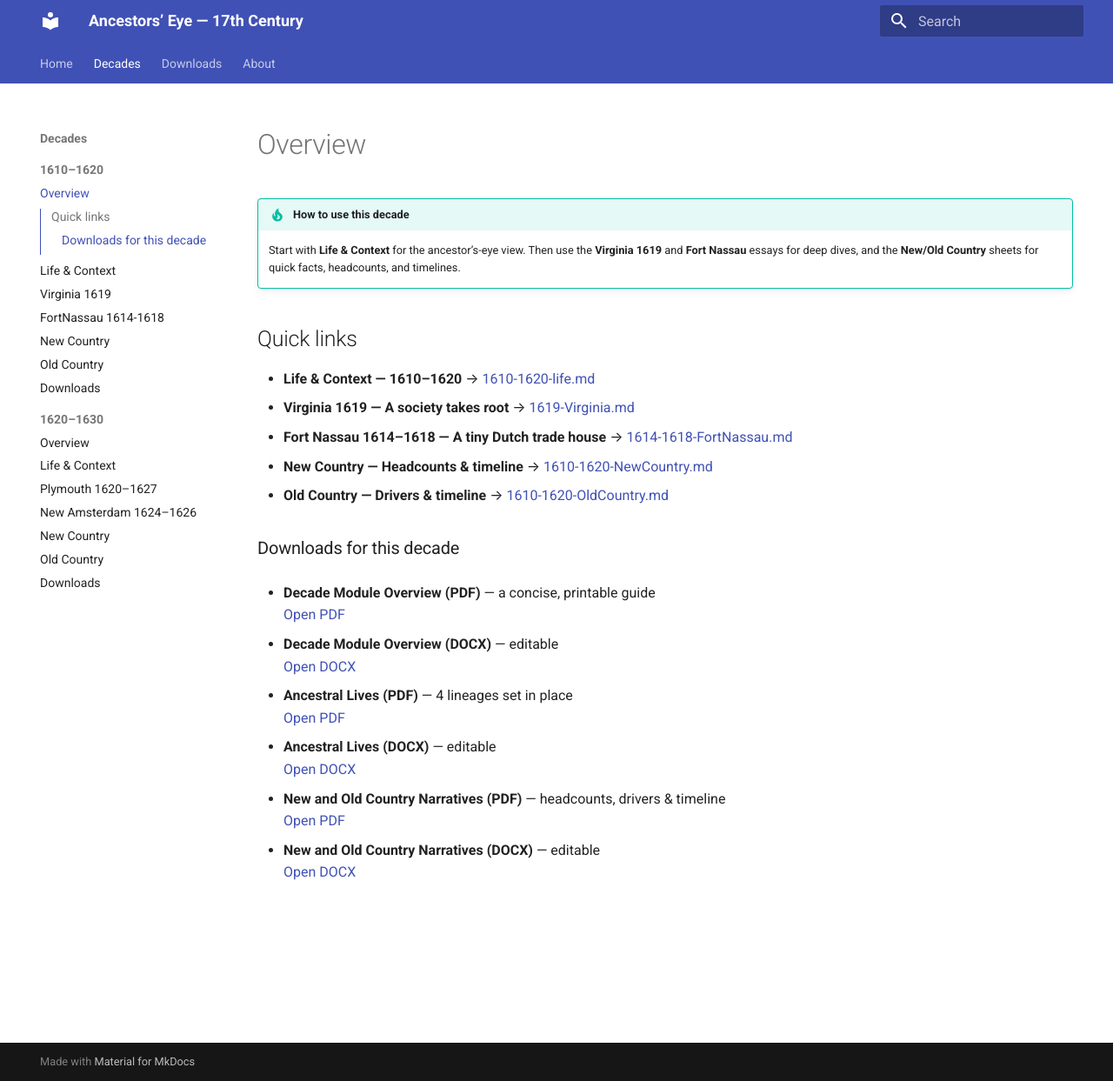
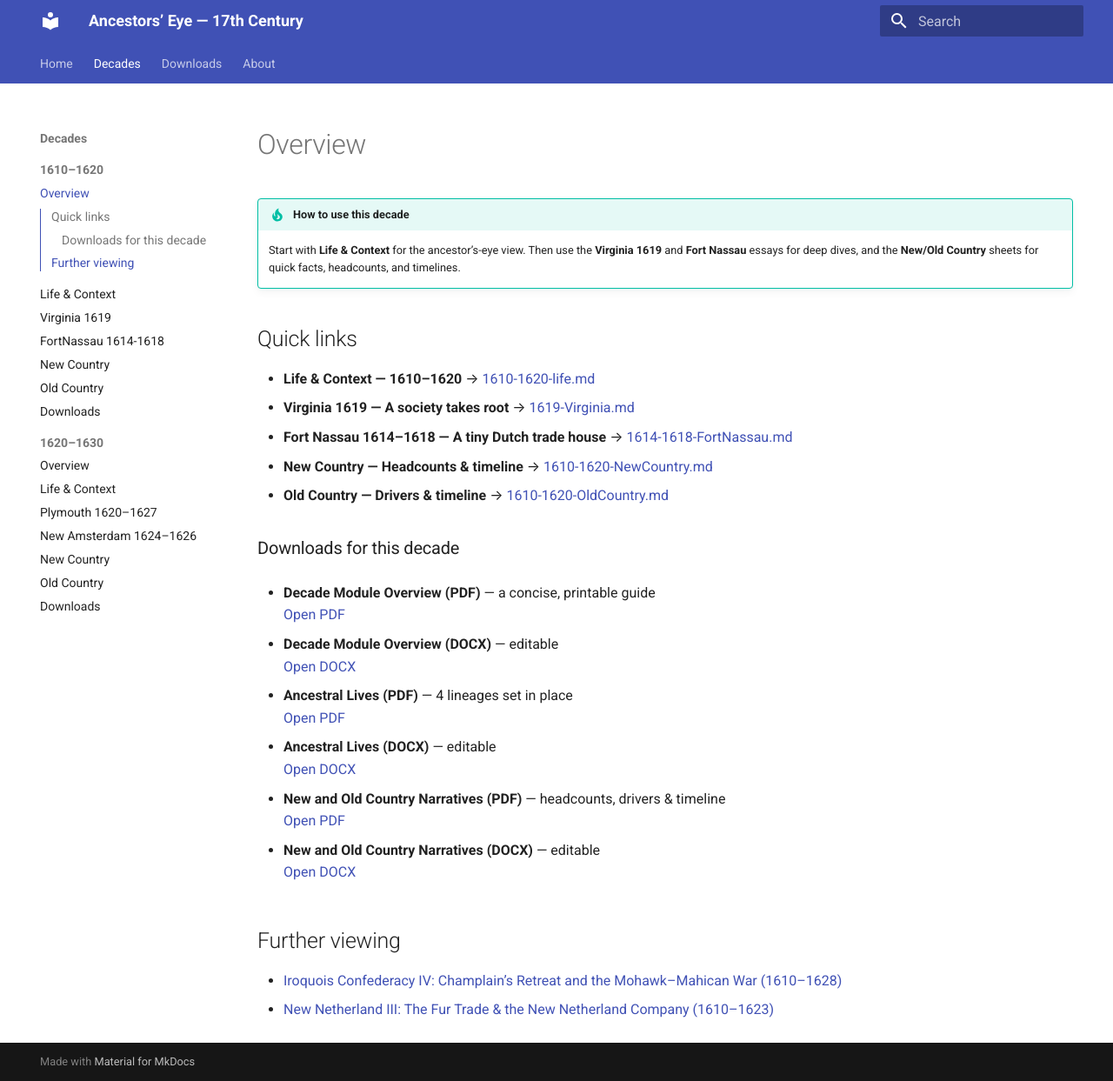
Before and after one commit to BillWorstell/WorstellWitnessWaybackMachine, an MkDocs documentation site: the page built from docs/decades/1610-1620/1610-1620.md, in a window 1280 px wide and 1243 px high. Shown: the whole window at 87% size. Built offline with MkDocs 1.6.1 and Material for MkDocs 9.7.7, drawn with Linux system fonts in a browser that asks for light colours.

Commit message:
Update 1610-1620.md

```diff
--- a/docs/decades/1610-1620/1610-1620.md
+++ b/docs/decades/1610-1620/1610-1620.md
@@ -33,3 +33,7 @@
 
 - **New and Old Country Narratives (DOCX)** — editable
   [Open DOCX](../../downloads/decades/1610-1620/1610-1620-New-and-Old-Country-Narratives.docx){ target=_blank }
+
+## Further viewing
+- [Iroquois Confederacy IV: Champlain’s Retreat and the Mohawk–Mahican War (1610–1628)](https://www.youtube.com/watch?v=X4nT2DjObhs)
+- [New Netherland III: The Fur Trade & the New Netherland Company (1610–1623)](https://www.youtube.com/watch?v=czeFItz476U)
```
